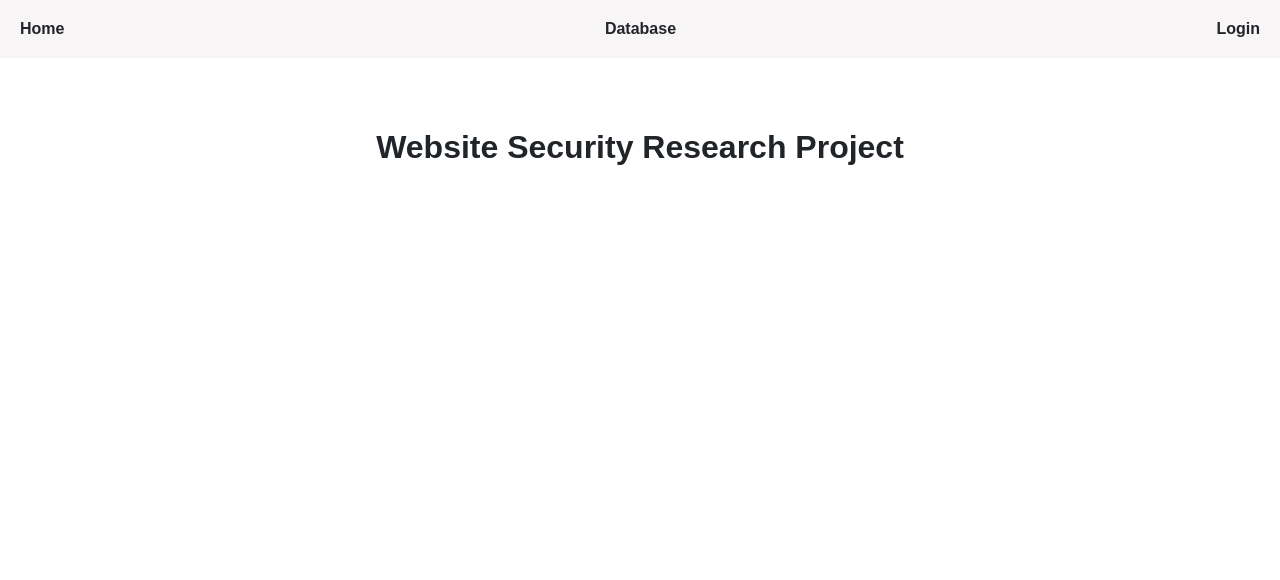
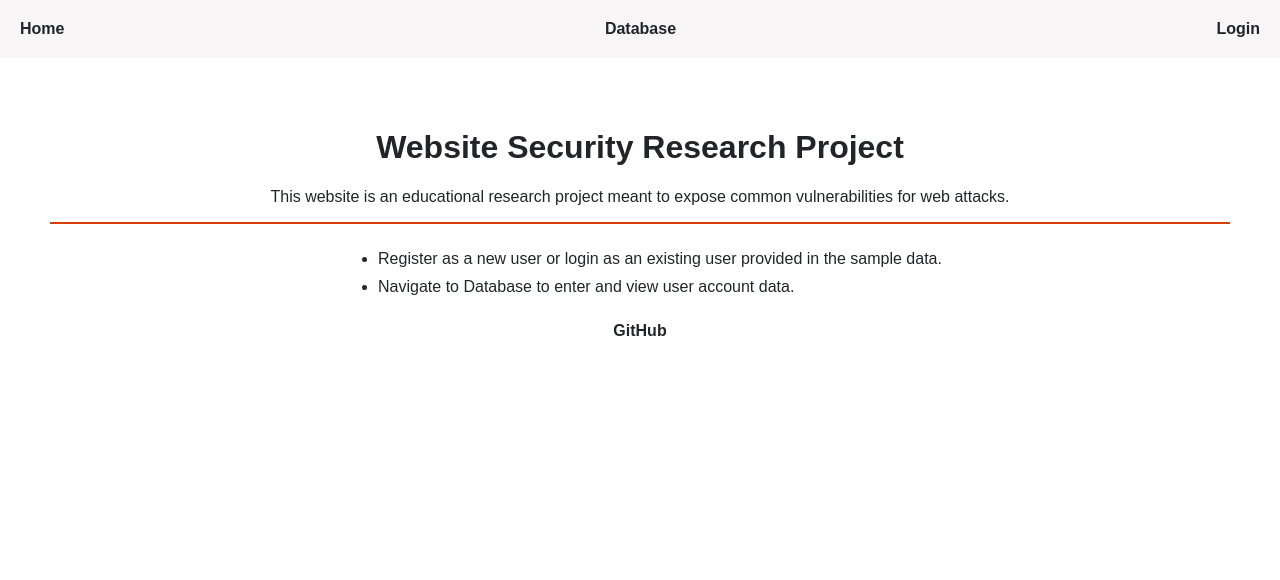
Before and after one commit to burkeOSU/cs467wsrp, a Flask app: page / in a window 1280 px wide. Shown: the top 580 px of the page. Run offline with Flask 3, Linux system fonts and the light colour scheme.

Commit message:
More details for home page

```diff
--- a/static/css/main.css
+++ b/static/css/main.css
@@ -53,6 +53,18 @@ p {
     padding: 10px 0;
 }
 
+.directions {
+    border-top: 2px solid #d73f09;
+    display: flex;
+    flex-direction: column;
+    justify-content: center;
+    align-items: center;
+}
+
+.directions ul li {
+    margin: 10px 0;
+}
+
 .loginForm {
     border: 2px solid #d73f09;
     border-radius: 8px;
--- a/templates/index.html
+++ b/templates/index.html
@@ -4,4 +4,15 @@
 
 <h1>Website Security Research Project</h1>
 
+<div>
+    <p>This website is an educational research project meant to expose common vulnerabilities for web attacks.</p>
+    <div class="directions">
+        <ul>
+            <li>Register as a new user or login as an existing user provided in the sample data.</li>
+            <li>Navigate to Database to enter and view user account data.</li>
+        </ul>
+        <a href="https://github.com/burkeOSU/cs467wsrp" target="_blank">GitHub</a>
+    </div>
+</div>
+
 {% endblock %}
```
